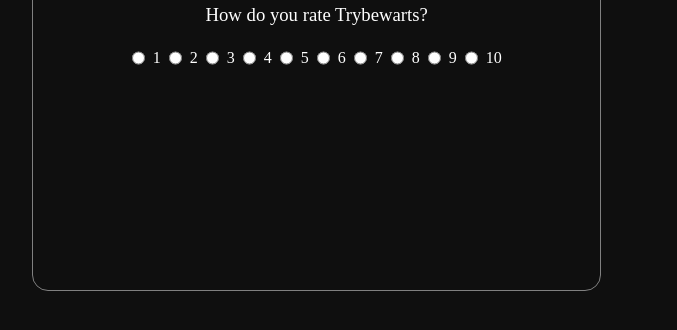
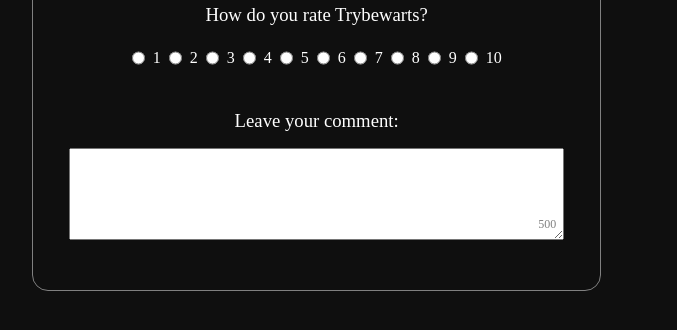
Before and after one commit to opaulojr/trybewarts, a website: page src/index.html in a window 1280 px wide. Shown: the part 452-782 px from the top of the page, 0-677 px from the left. Drawn offline with Linux system fonts and the light colour scheme.

Commit message:
implement-textarea-form

```diff
--- a/src/index.html
+++ b/src/index.html
@@ -96,7 +96,7 @@
           </div>
         </section>
 
-        <section class="rate">
+        <section class="rate-form">
           <label>How do you rate Trybewarts?</label>
           <div class="rate-input">
             <input type="radio" name="rate" value="1">1
@@ -111,6 +111,12 @@
             <input type="radio" name="rate" value="10">10
           </div>
         </section>
+
+        <section class="textarea">
+          <label>Leave your comment:</label>
+          <textarea id="textarea-input" rows="6" maxlength="500"></textarea>
+          <div id="counter"></div>
+        </section>
       </form>
       <img class="body-logo" src="./assets/trybewarts-colored.svg" alt="TrybeWarts Emblem">
     </main>
--- a/src/script.js
+++ b/src/script.js
@@ -12,6 +12,9 @@
 const passwordInput = document.getElementById('password-register');
 const registerTermsCheckbox = document.getElementById('register-terms');
 const registerButton = document.getElementById('register-btn');
+
+const textarea = document.getElementById('textarea-input');
+const charCount = document.getElementById('counter');
 
 function validateEmail(email) {
   const emailRegex = /^[^\s@]+@[^\s@]+\.[^\s@]+$/;
@@ -32,6 +35,11 @@
   registerButton.disabled = !(nameValid && emailValid && passwordValid && termsAgreed);
 }
 
+function updateCharCount() {
+  const remainingChars = 500 - textarea.value.length;
+  charCount.textContent = `${remainingChars}`;
+}
+
 loginToggle.addEventListener('click', () => {
   registerMenu.classList.remove('active');
   loginMenu.classList.toggle('active');
@@ -49,3 +57,9 @@
 emailInput.addEventListener('input', updateRegisterButtonState);
 passwordInput.addEventListener('input', updateRegisterButtonState);
 registerTermsCheckbox.addEventListener('change', updateRegisterButtonState);
+
+textarea.addEventListener('input', updateCharCount);
+
+window.addEventListener('load', () => {
+  updateCharCount();
+});
--- a/src/style.css
+++ b/src/style.css
@@ -142,12 +142,17 @@
 .family-form,
 .house-form,
 .content-form,
-.rate {
+.rate-form,
+.textarea {
   display: flex;
   flex-direction: column;
   align-items: center;
   margin: 0 20px 20px;
   gap: 1rem;
+}
+
+.textarea {
+  position: relative;
 }
 
 #family-input {
@@ -176,6 +181,18 @@
   align-items: center;
   justify-content: center;
   gap: 0.5rem;
+}
+
+#textarea-input {
+  width: 100%;
+}
+
+#counter {
+  position: absolute;
+  right: 8px;
+  bottom: 8px;
+  color: gray;
+  font-size: 12px;
 }
 
 .body-logo {
```
